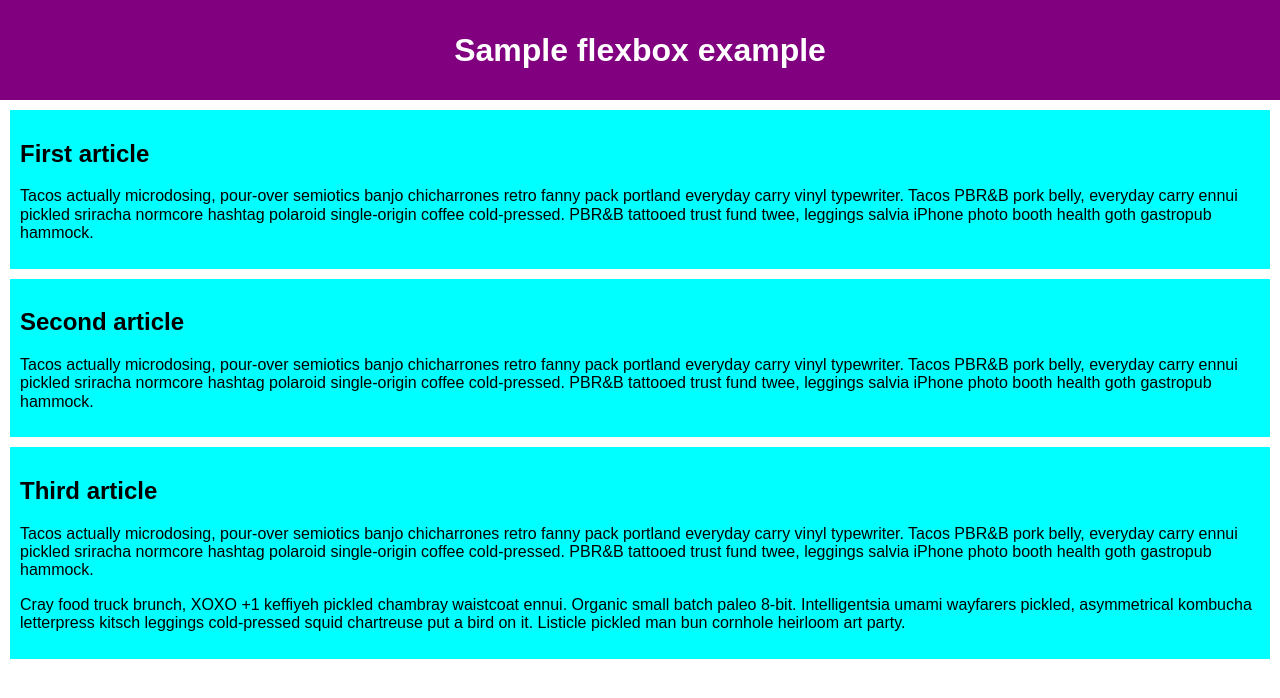
After one commit to KennyUfa/djangobook, a Django app: page /dnd/character/ in a window 1280 px wide. The commit adds this page. Shown: the top 698 px of the page. Run offline with Django 4.2, Linux system fonts and the light colour scheme.

```diff
--- a/parser_dnd/parser_dnd1.py
+++ b/parser_dnd/parser_dnd1.py
@@ -6,7 +6,7 @@ def combine_names(apps, schema_editor):
     x = 0
     # We can't import the Person model directly as it may be a newer
     # version than this migration expects. We use the historical version.
-    Spell = apps.get_model('home', 'DndSpell')
+    Spell = apps.get_model('dnd', 'DndSpell')
     with open(
             '/Users/kenny/PycharmProjects/djangobook/simplesite/dnd/migrations/spells.csv',
             'r', newline='') as csvfile:
@@ -24,12 +24,13 @@ def combine_names(apps, schema_editor):
                                  class_actor=row[8],
                                  architype=row[9],
                                  origin=row[10],
+                                 instruction=row[11],
                                  )
 
 
 class Migration(migrations.Migration):
     dependencies = [
-        ('home', '0013_alter_dndspell_class_actor'),
+        ('dnd', '0003_base'),
     ]
 
     operations = [
--- a/simplesite/bboard/templates/bboard/timer.html
+++ b/simplesite/bboard/templates/bboard/timer.html
@@ -36,7 +36,7 @@
     {#    var data = JSON.parse(event.data);#}
     {#    console.log(data);#}
     {#    document.querySelector('#usd').innerText = data.message;#}
-    {#}#}
+
 </script>
 </body>
 </html>
--- a/simplesite/dnd/models.py
+++ b/simplesite/dnd/models.py
@@ -26,9 +26,3 @@ class DndSpell(models.Model):
     class Meta:
         verbose_name_plural = 'Заклинания'
         verbose_name = 'Заклинание'
-
-
-class Roll(models.Model):
-    d_amount = models.IntegerField()
-    d_type = models.IntegerField()
-    dmg_result = models.IntegerField()
--- /dev/null
+++ b/simplesite/dnd/static/dnd/character.css
@@ -0,0 +1,25 @@
+      html {
+        font-family: sans-serif;
+      }
+
+      body {
+        margin: 0;
+      }
+
+      header {
+        background: purple;
+        height: 100px;
+      }
+
+      h1 {
+        text-align: center;
+        color: white;
+        line-height: 100px;
+        margin: 0;
+      }
+
+      article {
+        padding: 10px;
+        margin: 10px;
+        background: aqua;
+      }
--- /dev/null
+++ b/simplesite/dnd/templates/dnd/character.html
@@ -0,0 +1,58 @@
+{% load static %}
+<!DOCTYPE html>
+<html lang="en">
+<head>
+    <meta charset="UTF-8">
+    <link rel="stylesheet"
+          href="{% static 'dnd/normalize.css' %}">
+    <link rel="stylesheet"
+          href="{% static 'dnd/character.css' %}">
+    <title>fex</title>
+</head>
+<body>
+<header>
+    <h1>Sample flexbox example</h1>
+</header>
+
+<section>
+    <article>
+        <h2>First article</h2>
+
+        <p>Tacos actually microdosing, pour-over semiotics banjo chicharrones
+            retro fanny pack portland everyday carry vinyl typewriter. Tacos
+            PBR&B pork belly, everyday carry ennui pickled sriracha normcore
+            hashtag polaroid single-origin coffee cold-pressed. PBR&B tattooed
+            trust fund twee, leggings salvia iPhone photo booth health goth
+            gastropub hammock.</p>
+    </article>
+
+    <article>
+        <h2>Second article</h2>
+
+        <p>Tacos actually microdosing, pour-over semiotics banjo chicharrones
+            retro fanny pack portland everyday carry vinyl typewriter. Tacos
+            PBR&B pork belly, everyday carry ennui pickled sriracha normcore
+            hashtag polaroid single-origin coffee cold-pressed. PBR&B tattooed
+            trust fund twee, leggings salvia iPhone photo booth health goth
+            gastropub hammock.</p>
+    </article>
+
+    <article>
+        <h2>Third article</h2>
+
+        <p>Tacos actually microdosing, pour-over semiotics banjo chicharrones
+            retro fanny pack portland everyday carry vinyl typewriter. Tacos
+            PBR&B pork belly, everyday carry ennui pickled sriracha normcore
+            hashtag polaroid single-origin coffee cold-pressed. PBR&B tattooed
+            trust fund twee, leggings salvia iPhone photo booth health goth
+            gastropub hammock.</p>
+
+        <p>Cray food truck brunch, XOXO +1 keffiyeh pickled chambray waistcoat
+            ennui. Organic small batch paleo 8-bit. Intelligentsia umami
+            wayfarers pickled, asymmetrical kombucha letterpress kitsch leggings
+            cold-pressed squid chartreuse put a bird on it. Listicle pickled man
+            bun cornhole heirloom art party.</p>
+    </article>
+</section>
+</body>
+</html>
--- a/simplesite/dnd/templates/dnd/magic.html
+++ b/simplesite/dnd/templates/dnd/dndspell_list.html
@@ -10,7 +10,7 @@
 {% block content %}
     <a href="{% url 'Home' %}">HOME</a>
 
-    {% for magic in spells %}
+    {% for magic in object_list %}
         <div>
             <a href="{{ magic.pk }}">{{ magic.name }}</a>
         </div>
--- a/simplesite/dnd/urls.py
+++ b/simplesite/dnd/urls.py
@@ -16,10 +16,11 @@ Including another URLconf
 from django.contrib import admin
 from django.urls import path, include
 
-from .views import roll_dice, spell_views, get_spell
+from .views import roll_dice, SpellView, get_spell, character
 
 urlpatterns = [
     path('roll/', roll_dice, name='roll'),
-    path('spells/', spell_views, name='spells'),
-    path('spells/<int:spell_id>/', get_spell, name='spell')
+    path('spells/', SpellView.as_view(), name='spells'),
+    path('spells/<int:spell_id>/', get_spell, name='spell'),
+    path('character/', character, name='character')
 ]
--- a/simplesite/dnd/views.py
+++ b/simplesite/dnd/views.py
@@ -2,10 +2,14 @@ from django.shortcuts import render
 from django.http import HttpResponse
 from random import randint
 from dnd.models import DndSpell
-
+from django.views.generic import ListView
 
 def home(request):
     return render(request, 'dnd/home.html')
+
+
+def character(request):
+    return render(request, 'dnd/character.html')
 
 
 def roll_dice(request):
@@ -29,11 +33,12 @@ def hit_dice_roll(amount, dice_type):
     result = sum(rolls)
     return rolls, result
 
-
-def spell_views(request):
-    spells = DndSpell.objects.all()
-    return render(request, 'dnd/magic.html', {'title': 'Список заклинаний',
-                                              'spells': spells})
+class SpellView(ListView):
+    model = DndSpell
+# def spell_views(request):
+#     spells = DndSpell.objects.all()
+#     return render(request, 'dnd/dndspell_list.html', {'title': 'Список заклинаний',
+#                                               'spells': spells})
 
 
 def get_spell(request, spell_id):
--- a/simplesite/simplesite/urls.py
+++ b/simplesite/simplesite/urls.py
@@ -25,5 +25,5 @@ urlpatterns = [
     path('bboard/', include("bboard.urls")),
     path('time/', bboard.views.time, name='widgets'),
     path('dnd/', include("dnd.urls")),
-
+    path('accounts/', include('django.contrib.auth.urls')),
 ]
```
Also changed, not shown: simplesite/dnd/static/dnd/my_style.css (+20 -4 lines), simplesite/dnd/templates/dnd/home.html (+22 -2 lines), simplesite/simplesite/settings.py (+6 -2 lines), simplesite/dnd/static/img/logo/kenny.png (added), 1 other file.
